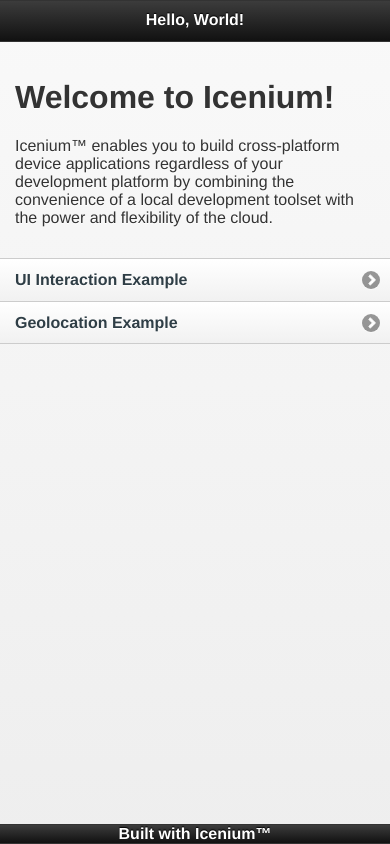
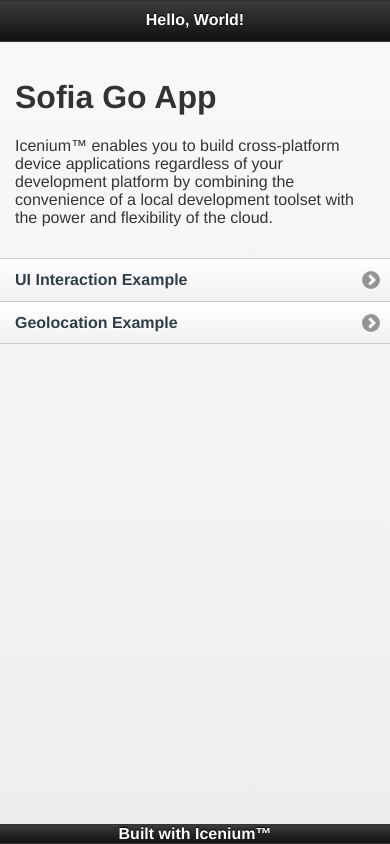
Before and after one commit to dbosovski/SofiaGoApp, a plain HTML site: page SofiaGoApp/index.html in a window 390 px wide. Drawn offline with Linux system fonts and the light colour scheme; some packages are replaced by stand-ins of ours.

Commit message:
Title Change

```diff
--- a/SofiaGoApp/index.html
+++ b/SofiaGoApp/index.html
@@ -19,7 +19,7 @@
                 <h1>Hello, World!</h1>
             </div>
             <div data-role="content">
-                <h1>Welcome to Icenium!</h1>
+                <h1>Sofia Go App</h1>
                 <p>
                     Icenium&trade; enables you to build cross-platform device applications regardless of your
                     development platform by combining the convenience of a local development toolset with the
```
